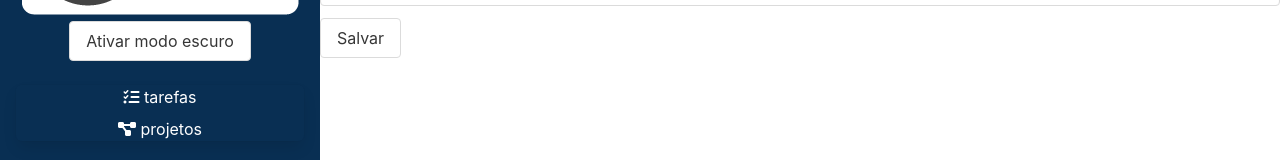
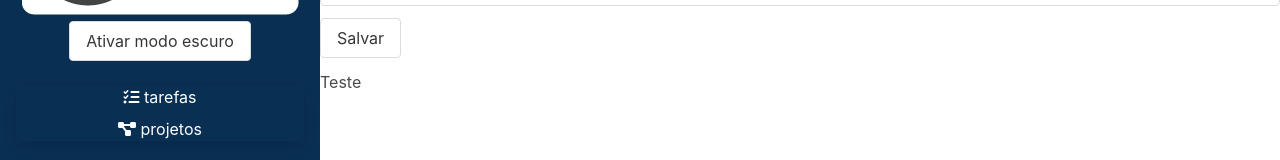
Before and after one commit to JeffersonnJunior/Alura-Tracker, a Vue app: page /#/projetos/1 in a window 1280 px wide. Shown: the part 130-290 px from the top of the page. Built offline with nearby package versions, Linux system fonts and the light colour scheme.

Commit message:
feat: advancing in studies

```diff
--- a/src/views/projetos/Formulario.vue
+++ b/src/views/projetos/Formulario.vue
@@ -16,6 +16,7 @@
         <div class="field">
             <button class="button" type="submit">Salvar</button>
         </div>
+        <h1>Teste</h1>
     </form>
 
 
```
